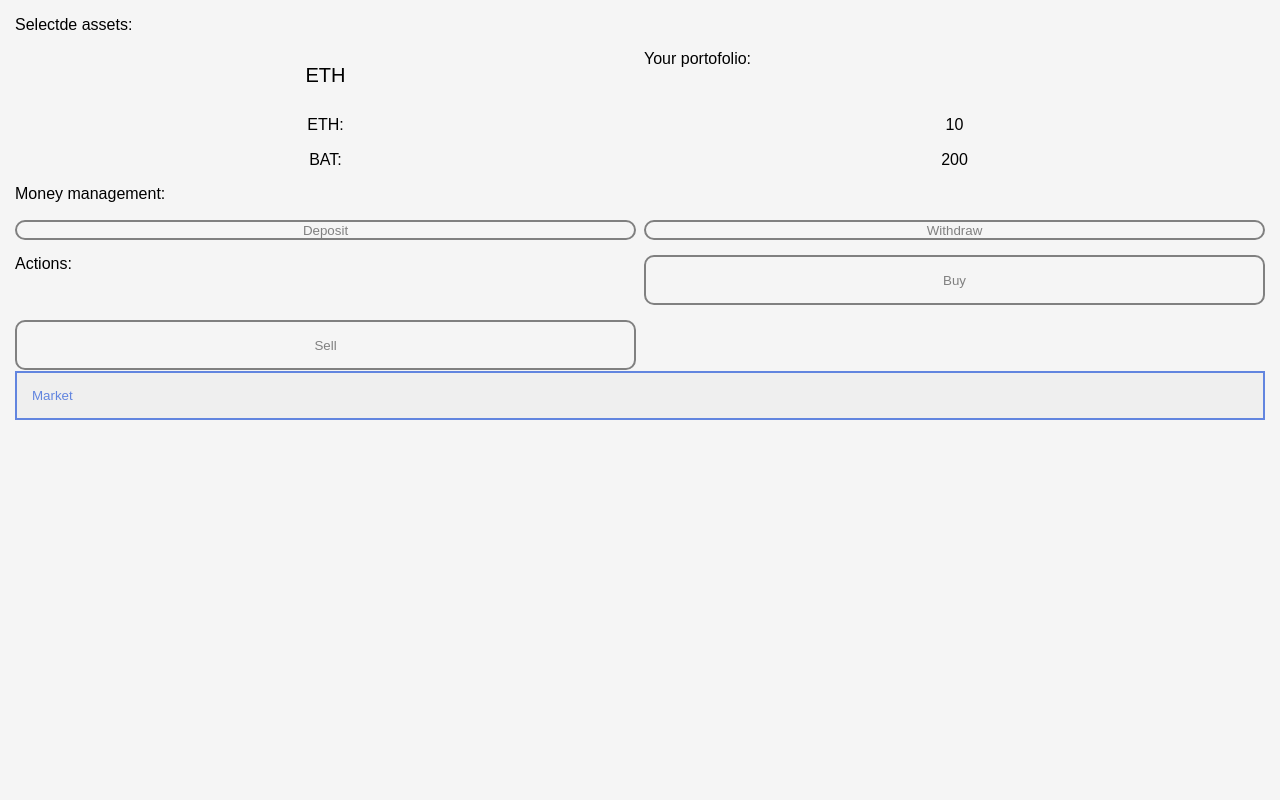
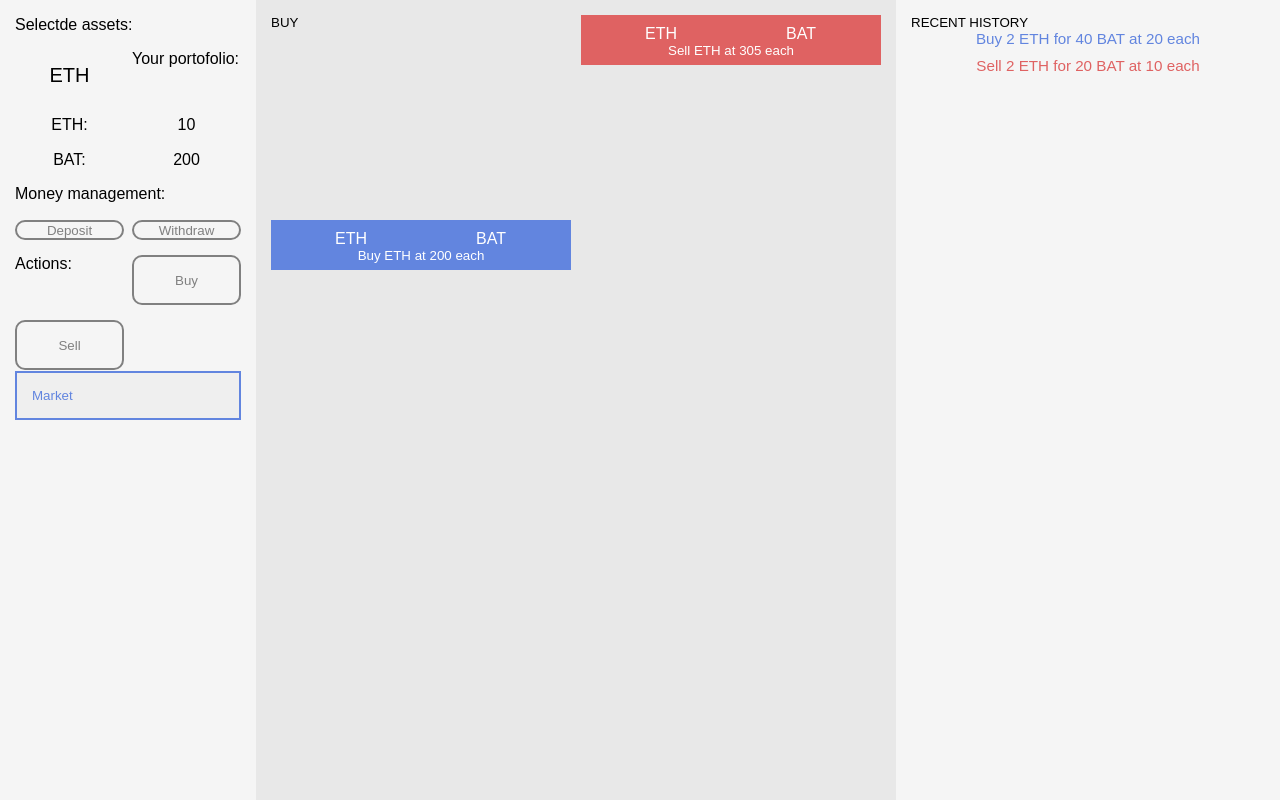
Before and after one commit to damivazbien/decentralized-exchange, a React app: page / in a window 1280 px wide. Built offline with nearby package versions, Linux system fonts and the light colour scheme.

Commit message:
finish first version of dex

```diff
--- a/src/index.js
+++ b/src/index.js
@@ -2,17 +2,53 @@
 import ReactDOM from 'react-dom'
 import './index.styl'
 
-class Main extends React.Component {
-    constructor () {
-        super();
+// The main section to see live trades taking place
+class Trades extends React.Component {
+    constructor(){
+        super()
     }
 
     render() {
+        let buyTrades = this.props.trades.filter(trade => trade.type == 'buy')
+
+        buyTrades = buyTrades.map((trade, index) => (
+            <div key={trade.id + index} className="trade-container buy-trade">
+                <div className="trade-symbol">
+                    {trade.firstSymbol}
+                </div>
+                <div className="trade-symbol">
+                    {trade.secondSymbol}
+                </div>
+                <div className="trade-pricing">
+                    {trade.type} {trade.firstSymbol} at {trade.price} each
+                </div>
+            </div>
+        ));
+
+        let sellTrades = this.props.trades.filter(trade => trade.type == 'sell')
+            sellTrades = sellTrades.map((trade, index) => (
+                <div key={trade.id + index} className="trade-container sell-trade">
+                    <div className="trade-symbol">
+                        {trade.firstSymbol}
+                    </div>
+                    <div className="trade-symbol">
+                        {trade.secondSymbol}
+                    </div>
+                    <div className="trade-pricing">
+                    {trade.type} {trade.firstSymbol} at {trade.price} each
+                </div>
+            </div>
+        ));
+
         return (
-            <div>
-                <Sidebar/>
+            <div className="trades">
+                <div className="buy-trades-title heading">Buy</div>
+                <div className="buy-trades-container">{buyTrades}</div>
+                <div className="sell-trades-title">Sell</div>
+                <div className="sell-trades-title">{sellTrades}</div>
             </div>
         )
+
     }
 }
 
@@ -54,4 +90,89 @@
     }
 }
 
+// Past historical trades
+class History extends React.Component{
+    constructor(){
+        super()
+    }
+
+    render() {
+        const historicalTrades = this.props.history.map((trade, index) => (<div key={trade.id + index} className="historical-trade">
+            <div className={trade.type == 'sell' ? 'sell-trade' : 'buy-trade'}>
+                {trade.type} {trade.quantity} {trade.firstSymbol} for {trade.quantity * trade.price} {trade.secondSymbol} at {trade.price} each
+            </div>
+        </div>))
+
+
+    return (
+        <div className="history">
+            <div className="heading">Recent history</div>
+            <div className="historical-trades-container">{historicalTrades}</div>
+        </div>
+    )
+    }
+}
+
+
+class Main extends React.Component {
+    constructor () {
+        super()
+
+        this.state = {
+            trades: [
+                {
+                    id: 123,
+                    type: 'buy',
+                    firstSymbol: 'ETH',
+                    secondSymbol: 'BAT',
+                    quantity: 120, // You want to buy 120 firstSymbol
+                    price : 200 // When buying, you get 1 firstSymbol
+                },
+                {
+                    id: 123,
+                    type: 'sell',
+                    firstSymbol: 'ETH',
+                    secondSymbol: 'BAT',
+                    quantity: 80, // You want to buy 80 secondSymbol
+                    price: 305 // When selling, you get 305 secondSymbol for selling 1 firstSymbol
+                }],
+            history: [
+                {
+                    id: 927,
+                    type: 'buy',
+                    firstSymbol: 'ETH',
+                    secondSymbol: 'BAT',
+                    quantity: 2,
+                    price: 20
+                },
+                {
+                    id: 927,
+                    type: 'sell',
+                    firstSymbol: 'ETH',
+                    secondSymbol: 'BAT',
+                    quantity: 2, // You want to buy 80 secondSymbol
+                    price: 10 // When selling, you get 305 secondSYmbol for selling 1 firstSymbol
+                }
+            ]
+        }
+    }
+
+
+
+
+    render() {
+        return (
+            <div className="main-container">
+                <Sidebar/>
+                <Trades
+                    trades={this.state.trades}
+                />
+                <History
+                    history={this.state.history}
+                />
+            </div>
+        )
+    }
+}
+
 ReactDOM.render(<Main />, document.querySelector('#root'))
```
Also changed, not shown: dist/index.html, 1 other file.
